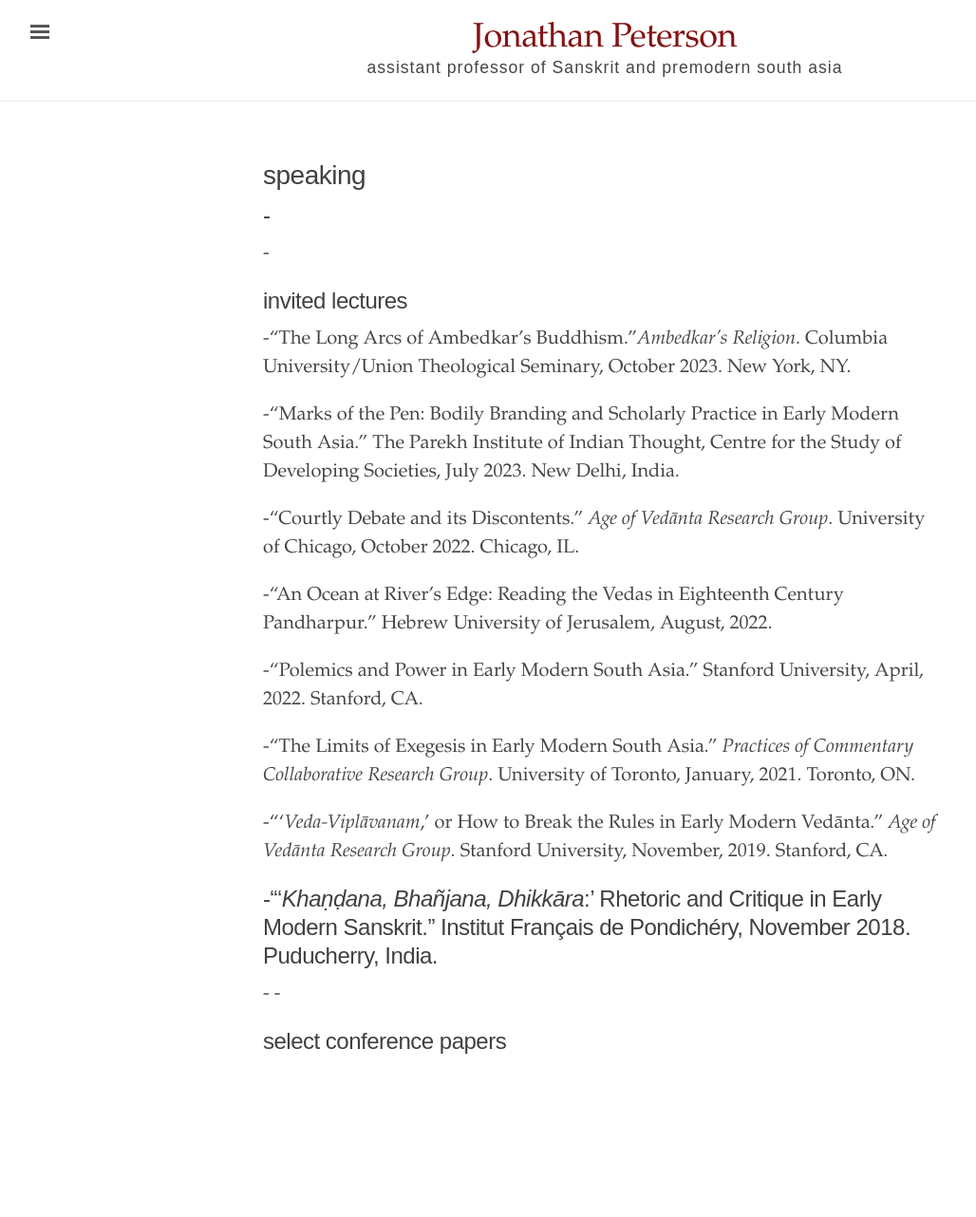
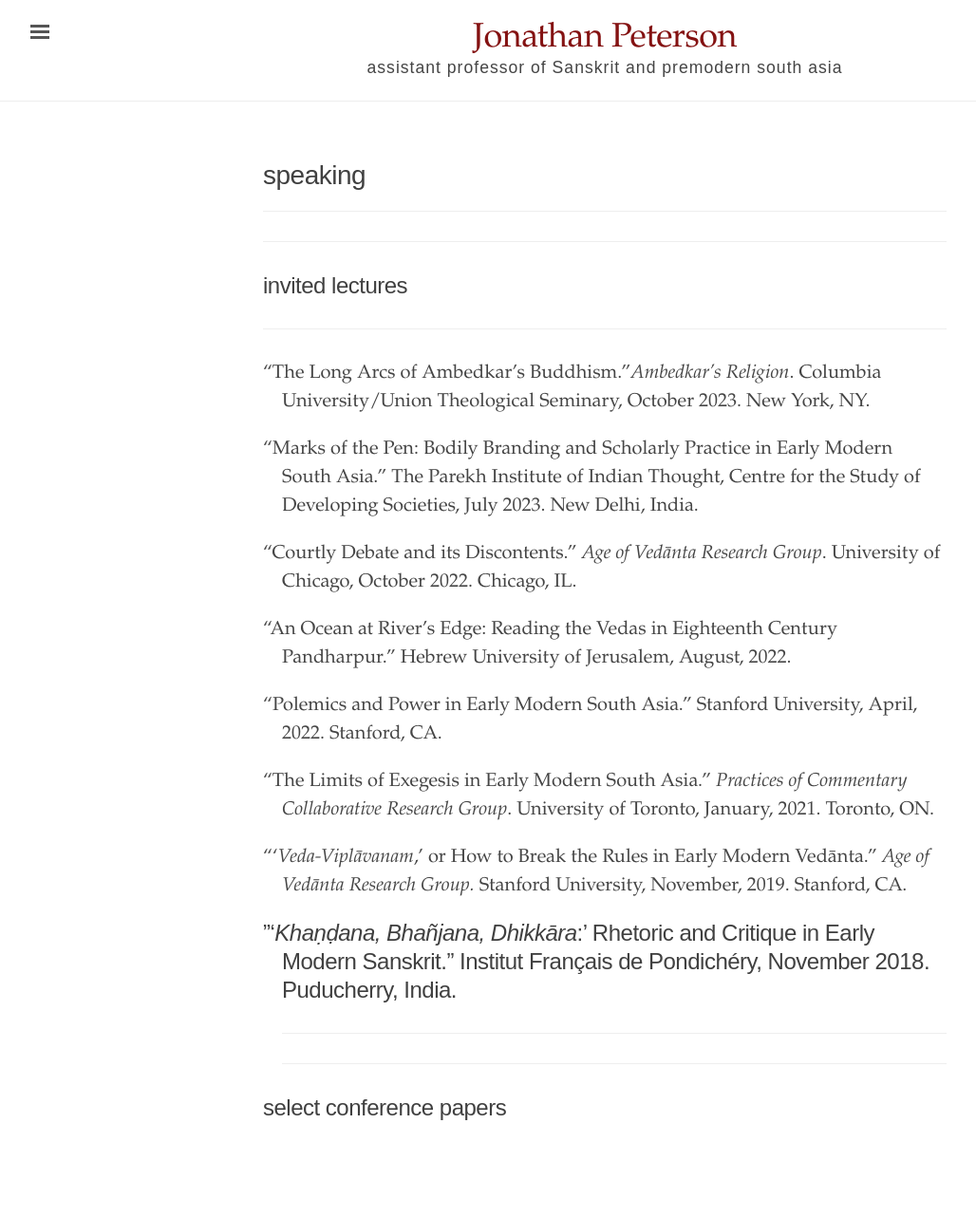
Before and after one commit to petersonjonath/personalwebpage, a Jekyll site: the page built from _texts/speaking.md, in a window 1280 px wide. Shown: the whole page at 95% size, without its empty margins (3-1031 px from the left). Built offline with Jekyll 4.4.1, drawn with Linux system fonts in a browser that asks for light colours; before the commit the page ends 1212 px from its top, so only the background shows below that.

```diff
--- a/_texts/speaking.md
+++ b/_texts/speaking.md
@@ -2,27 +2,26 @@
 layout: poem
 title: speaking
 ---
--
--
--
+---
+---
 ## invited lectures
+---
+- “The Long Arcs of Ambedkar’s Buddhism.”*Ambedkar’s Religion*. Columbia University/Union Theological Seminary, October 2023. New York, NY.
 
--“The Long Arcs of Ambedkar’s Buddhism.”*Ambedkar’s Religion*. Columbia University/Union Theological Seminary, October 2023. New York, NY.
+- “Marks of the Pen: Bodily Branding and Scholarly Practice in Early Modern South Asia.” The Parekh Institute of Indian Thought, Centre for the Study of Developing Societies, July 2023. New Delhi, India.
 
--“Marks of the Pen: Bodily Branding and Scholarly Practice in Early Modern South Asia.” The Parekh Institute of Indian Thought, Centre for the Study of Developing Societies, July 2023. New Delhi, India.
+- “Courtly Debate and its Discontents.” *Age of Vedānta Research Group*. University of Chicago, October 2022. Chicago, IL.
 
--“Courtly Debate and its Discontents.” *Age of Vedānta Research Group*. University of Chicago, October 2022. Chicago, IL.
+- “An Ocean at River’s Edge: Reading the Vedas in Eighteenth Century Pandharpur.” Hebrew University of Jerusalem, August, 2022.
 
--“An Ocean at River’s Edge: Reading the Vedas in Eighteenth Century Pandharpur.” Hebrew University of Jerusalem, August, 2022.
+- “Polemics and Power in Early Modern South Asia.” Stanford University, April, 2022. Stanford, CA.
 
--“Polemics and Power in Early Modern South Asia.” Stanford University, April, 2022. Stanford, CA.
+- “The Limits of Exegesis in Early Modern South Asia.” *Practices of Commentary Collaborative Research Group*. University of Toronto, January, 2021. Toronto, ON.
 
--“The Limits of Exegesis in Early Modern South Asia.” *Practices of Commentary Collaborative Research Group*. University of Toronto, January, 2021. Toronto, ON.
+- "‘*Veda-Viplāvanam*,’ or How to Break the Rules in Early Modern Vedānta.” *Age of Vedānta Research Group.* Stanford University, November, 2019. Stanford, CA.
 
--"‘*Veda-Viplāvanam*,’ or How to Break the Rules in Early Modern Vedānta.” *Age of Vedānta Research Group.* Stanford University, November, 2019. Stanford, CA.
-
--"'*Khaṇḍana, Bhañjana, Dhikkāra*:' Rhetoric and Critique in Early Modern Sanskrit.” Institut Français de Pondichéry, November 2018. Puducherry, India.
--
--
--
+- "'*Khaṇḍana, Bhañjana, Dhikkāra*:' Rhetoric and Critique in Early Modern Sanskrit.” Institut Français de Pondichéry, November 2018. Puducherry, India.
+---
+---
+---
 ## select conference papers
```
